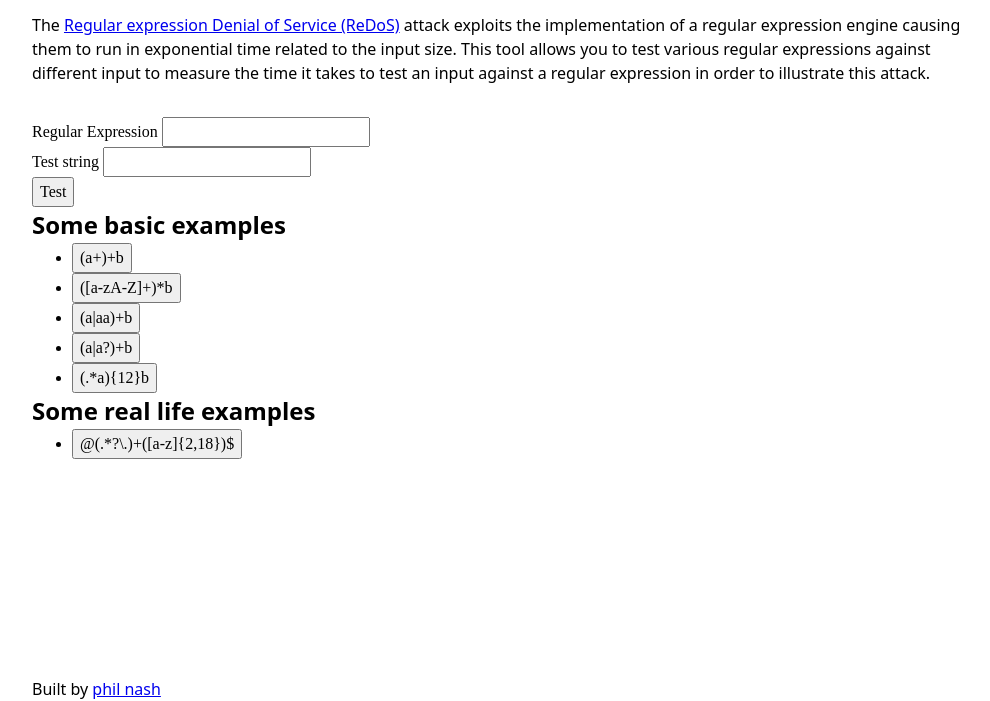
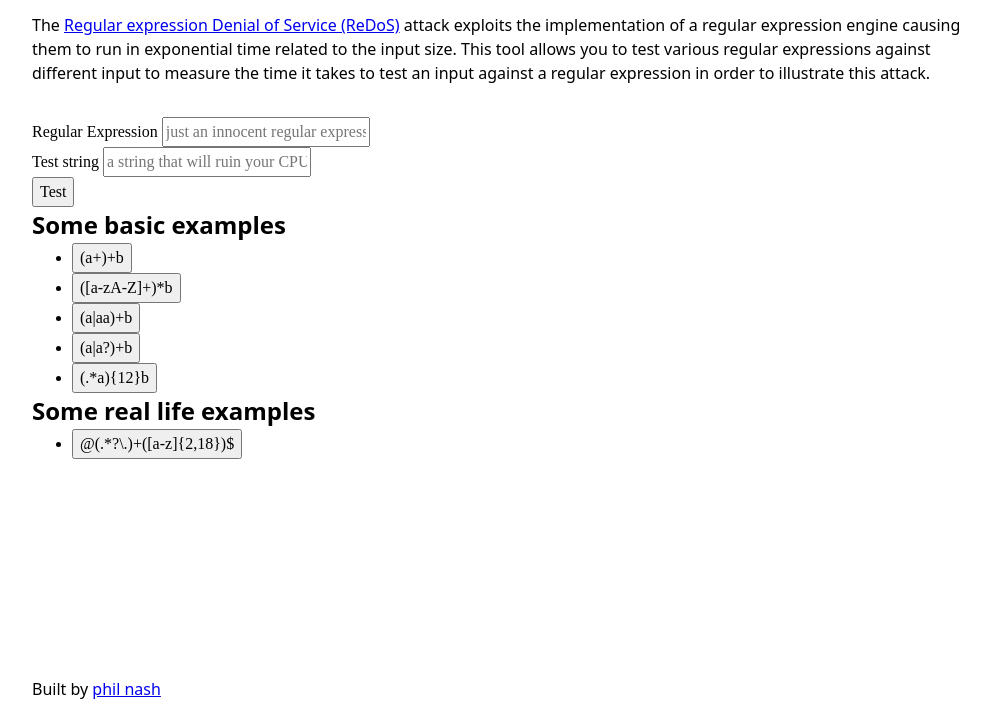
Before and after one commit to philnash/regexp-timer, a website: page index.html in a window 1280 px wide. Shown: the part 99-800 px from the top of the page, without its empty margins (128-1118 px from the left). Drawn offline with Linux system fonts and the light colour scheme.

Commit message:
Adds placeholders, removes logs

```diff
--- a/index.html
+++ b/index.html
@@ -32,11 +32,23 @@
         <form id="regex-tester">
           <div>
             <label for="regex">Regular Expression</label>
-            <input id="regex" type="text" name="regex" required />
+            <input
+              id="regex"
+              type="text"
+              name="regex"
+              required
+              placeholder="just an innocent regular expression"
+            />
           </div>
           <div>
             <label for="test-string">Test string</label>
-            <input id="test-string" type="text" required name="test-string" />
+            <input
+              id="test-string"
+              type="text"
+              required
+              name="test-string"
+              placeholder="a string that will ruin your CPU"
+            />
           </div>
           <div>
             <button id="test-button">Test</button>
--- a/static/app.js
+++ b/static/app.js
@@ -66,7 +66,6 @@ function unsuccessfulMatch(event) {
   clearInterval(interval);
   stopButton.remove();
   stopButton = createButton();
-  console.log(event);
   testOutput.innerText = `The test failed with the message "${
     event.message
   }", and it took ${Math.round(performance.now() - start)}ms`;
@@ -86,14 +85,13 @@ function testRegexAgainstString(testRegex, testString) {
 
 function turnExamplesIntoButtons() {
   const listItems = document.querySelectorAll(".example-list li");
-  console.log(listItems);
   Array.from(listItems).forEach((listItem) => {
     const button = createButton(listItem.textContent);
     button.addEventListener(
       "click",
       fillFormWithExample(
-        listItem.textContent,
-        listItem.dataset["exampleString"]
+        listItem.textContent.trim(),
+        listItem.dataset["exampleString"].trim()
       )
     );
     listItem.innerHTML = "";
```
